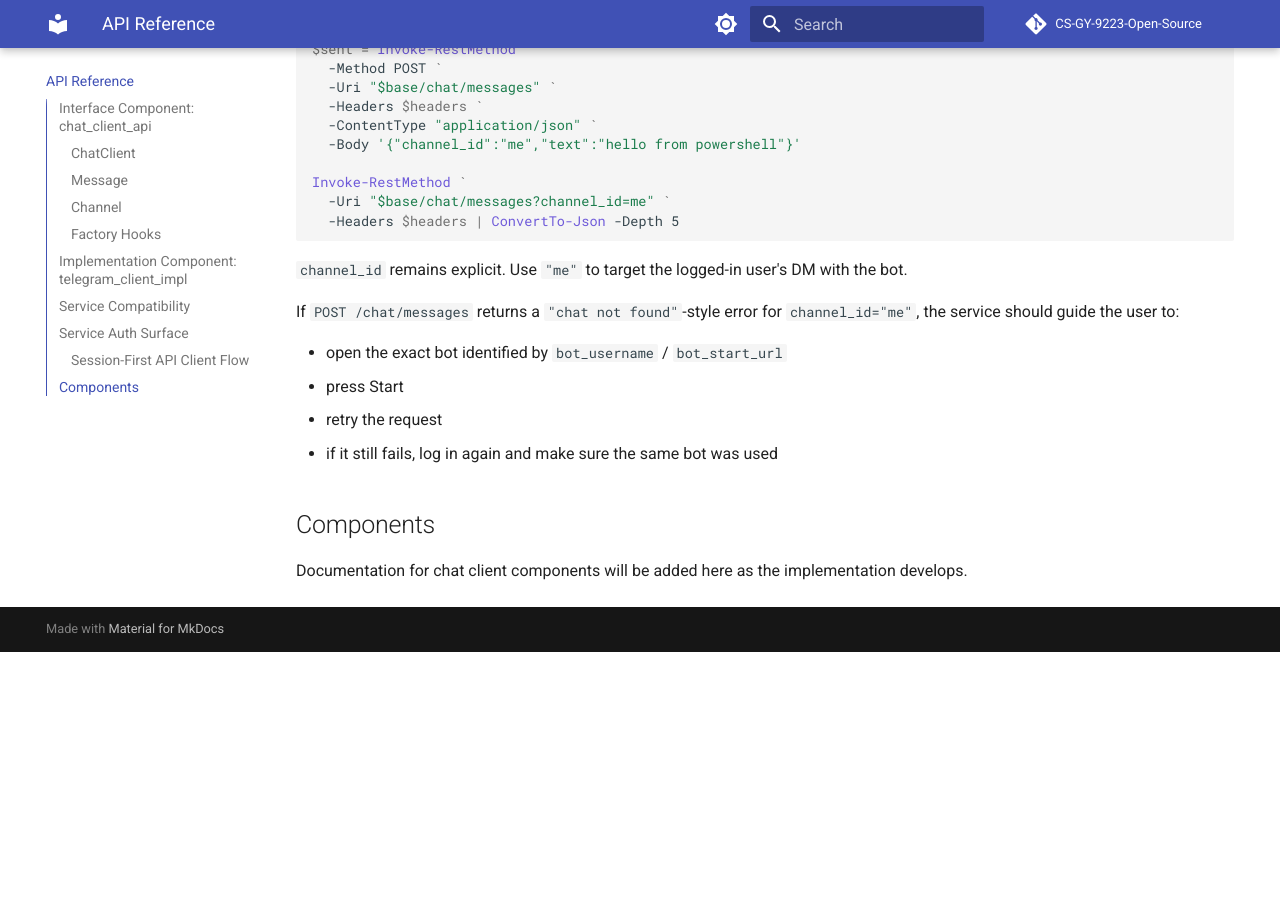
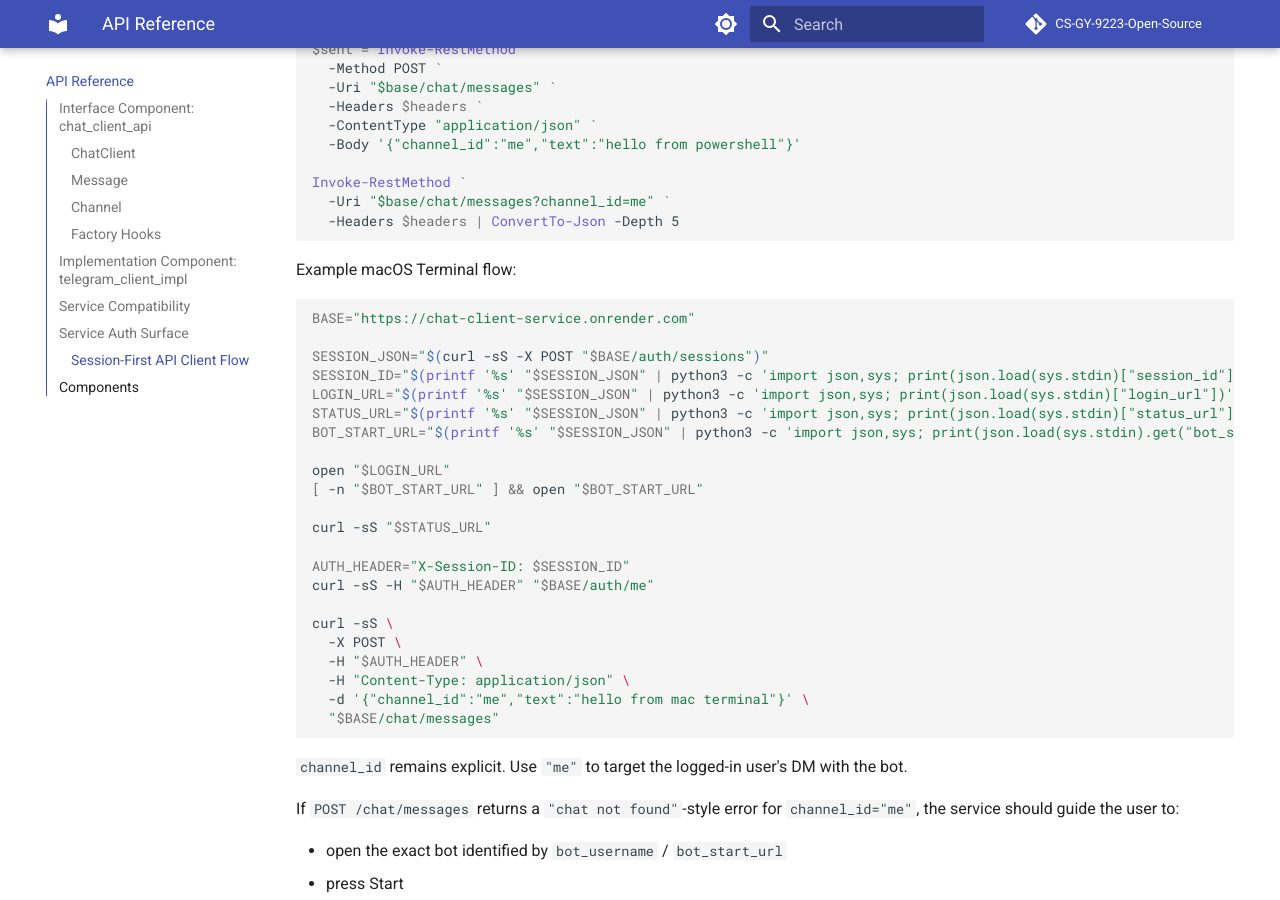
Before and after one commit to YaseenHQ/CSGY9223, an MkDocs documentation site: the page built from docs/api-reference.md, in a window 1280 px wide and 900 px high, scrolled down 3058 px. Built offline with MkDocs 1.6.1 and Material for MkDocs 9.7.7, drawn with Linux system fonts in a browser that asks for light colours; comment, search, counter and statistics services are not loaded; before the commit the page ends 3710 px from its top, so only the background shows below that.

Commit message:
docs: clarify first-time bot start flow

````diff
--- a/docs/api-reference.md
+++ b/docs/api-reference.md
@@ -134,6 +134,33 @@ Invoke-RestMethod `
   -Headers $headers | ConvertTo-Json -Depth 5
 ```
 
+Example macOS Terminal flow:
+
+```bash
+BASE="https://chat-client-service.onrender.com"
+
+SESSION_JSON="$(curl -sS -X POST "$BASE/auth/sessions")"
+SESSION_ID="$(printf '%s' "$SESSION_JSON" | python3 -c 'import json,sys; print(json.load(sys.stdin)["session_id"])')"
+LOGIN_URL="$(printf '%s' "$SESSION_JSON" | python3 -c 'import json,sys; print(json.load(sys.stdin)["login_url"])')"
+STATUS_URL="$(printf '%s' "$SESSION_JSON" | python3 -c 'import json,sys; print(json.load(sys.stdin)["status_url"])')"
+BOT_START_URL="$(printf '%s' "$SESSION_JSON" | python3 -c 'import json,sys; print(json.load(sys.stdin).get("bot_start_url") or "")')"
+
+open "$LOGIN_URL"
+[ -n "$BOT_START_URL" ] && open "$BOT_START_URL"
+
+curl -sS "$STATUS_URL"
+
+AUTH_HEADER="X-Session-ID: $SESSION_ID"
+curl -sS -H "$AUTH_HEADER" "$BASE/auth/me"
+
+curl -sS \
+  -X POST \
+  -H "$AUTH_HEADER" \
+  -H "Content-Type: application/json" \
+  -d '{"channel_id":"me","text":"hello from mac terminal"}' \
+  "$BASE/chat/messages"
+```
+
 `channel_id` remains explicit. Use `"me"` to target the logged-in user's DM
 with the bot.
 
````
Also changed, not shown: components/chat_client_service/README.md (+91 -0 lines), 3 other files.
